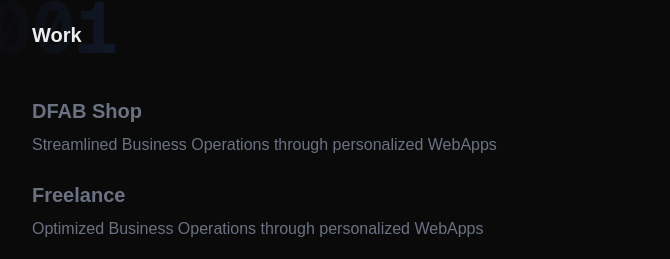
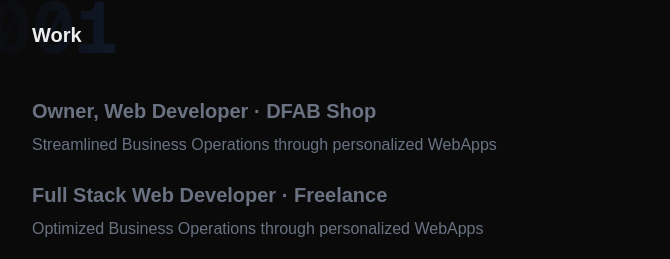
Before and after one commit to Dwyte/xandermartinez.com, a Next.js app: page / in a window 1280 px wide. Shown: the part 531-790 px from the top of the page, without its empty margins (272-942 px from the left). Built offline with nearby package versions, Linux system fonts and the light colour scheme.

Commit message:
feat: add work position in Work item header

```diff
--- a/app/components/WorkSection/WorkSection.tsx
+++ b/app/components/WorkSection/WorkSection.tsx
@@ -10,8 +10,11 @@ export function WorkSection() {
         {WORK_EXPRIENCES.map((work) => (
           <ListItem key={work.id}>
             <div className="flex flex-col gap-2">
-              <h3 className="text-xl font-semibold">{work.company}</h3>
-              <p>{work.summary}</p>
+              <h3 className="text-xl font-semibold">
+                {work.position} · {work.company}
+              </h3>
+
+              <p className="text-base">{work.summary}</p>
             </div>
           </ListItem>
         ))}
--- a/app/constants.ts
+++ b/app/constants.ts
@@ -10,7 +10,7 @@ export const WORK_EXPRIENCES: WorkExperience[] = [
     toDate: "Present",
     company: "DFAB Shop",
     location: "Remote",
-    position: "Owner & Web Developer",
+    position: "Owner, Web Developer",
     summary: "Streamlined Business Operations through personalized WebApps",
   },
   {
```
